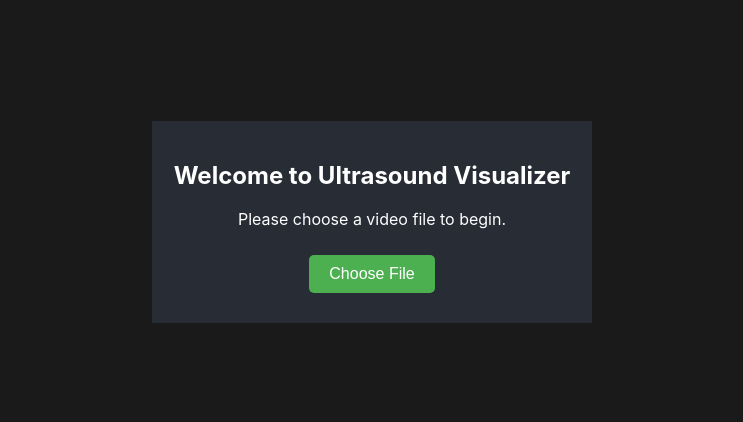
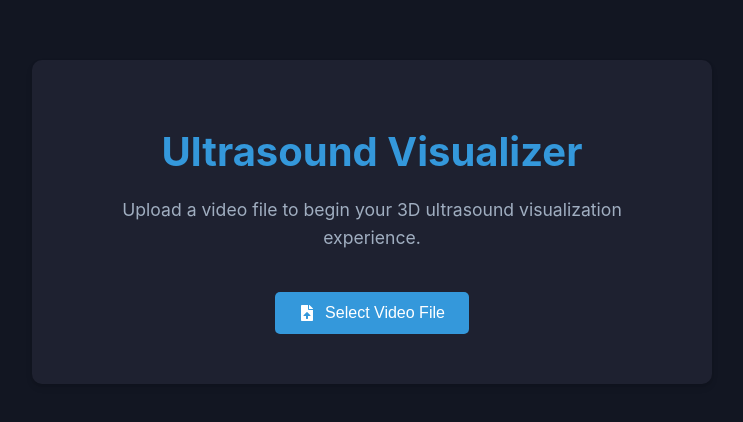
Before and after one commit to raziel5746/ultrasound-visualizer, a React (Create React App) app: page / in a window 1280 px wide. Shown: the part 178-600 px from the top of the page, without its empty margins (268-1011 px from the left). Built offline with nearby package versions, Linux system fonts and the light colour scheme.

Commit message:
Improved Welcome screen

```diff
--- a/src/App.css
+++ b/src/App.css
@@ -31,6 +31,7 @@ html, body, #root, .App {
   overflow: hidden;
   justify-content: center;
   align-items: center;
+  background-color: #121622;
 }
 
 main {
@@ -84,24 +85,47 @@ input[type="file"] {
 
 .welcome-screen {
   text-align: center;
-  padding: 20px;
-  max-width: 400px;
-  width: 100%;
-  background-color: #282c34;
+  padding: 40px;
+  max-width: 600px;
+  width: 90%;
+  background-color: #1e2130;
   color: #ffffff;
+  border-radius: 10px;
+  box-shadow: 0 4px 6px rgba(0, 0, 0, 0.1), 0 1px 3px rgba(0, 0, 0, 0.08);
+}
+
+.welcome-screen h1 {
+  font-size: 2.5rem;
+  margin-bottom: 20px;
+  color: #3498db;
+}
+
+.welcome-screen p {
+  font-size: 1.1rem;
+  margin-bottom: 30px;
+  color: #a0aec0;
+  line-height: 1.6;
 }
 
 .choose-file-btn {
-  padding: 10px 20px;
-  font-size: 16px;
-  background-color: #4CAF50;
+  padding: 12px 24px;
+  font-size: 1rem;
+  background-color: #3498db;
   color: white;
   border: none;
   border-radius: 5px;
   cursor: pointer;
-  transition: background-color 0.3s;
+  transition: background-color 0.3s, transform 0.1s;
+  display: inline-flex;
+  align-items: center;
+  justify-content: center;
 }
 
 .choose-file-btn:hover {
-  background-color: #45a049;
+  background-color: #2980b9;
+  transform: translateY(-2px);
 }
+
+.choose-file-btn:active {
+  transform: translateY(0);
+}
--- a/src/App.js
+++ b/src/App.js
@@ -1,6 +1,7 @@
 import React, { useState, useRef, useCallback } from 'react';
 import './App.css';
 import UltrasoundVisualizer from './UltrasoundVisualizer';
+import { FaFileUpload } from 'react-icons/fa';
 
 function App() {
   const [videoUrl, setVideoUrl] = useState(null);
@@ -34,10 +35,11 @@ function App() {
         />
         {!videoUrl ? (
           <div className="welcome-screen">
-            <h2>Welcome to Ultrasound Visualizer</h2>
-            <p>Please choose a video file to begin.</p>
+            <h1>Ultrasound Visualizer</h1>
+            <p>Upload a video file to begin your 3D ultrasound visualization experience.</p>
             <button onClick={handleChooseFile} className="choose-file-btn">
-              Choose File
+              <FaFileUpload style={{ marginRight: '10px' }} />
+              Select Video File
             </button>
           </div>
         ) : (
```
